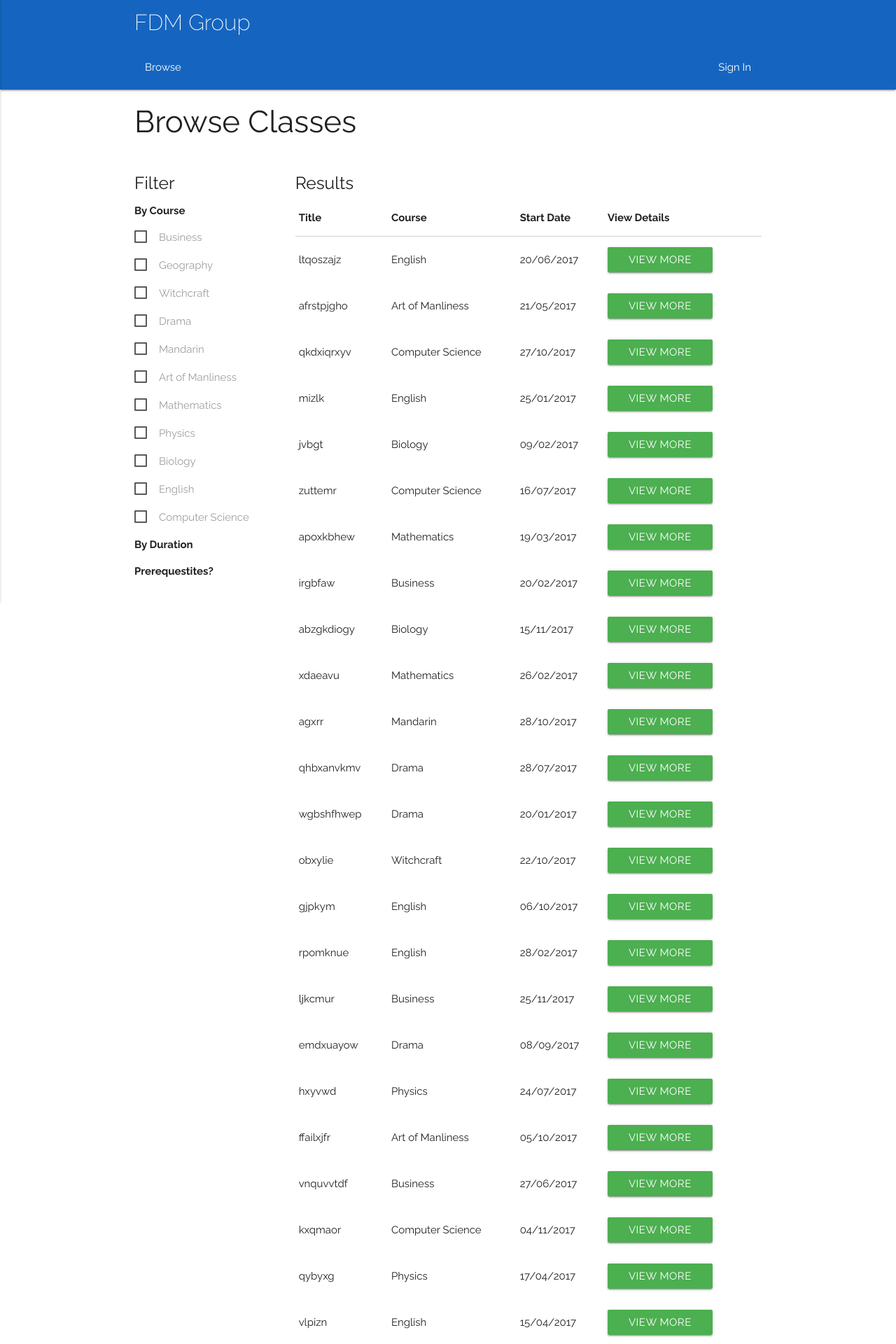
After one commit to DutchGH/ProjectNarwhal, a Flask app: page /browse/classes in a window 1280 px wide. The commit adds this page. Shown: the top 1920 px of the page at 70% size. Run offline with Flask 2, Linux system fonts and the light colour scheme; data comes from the database, SQL or seed files in the repository; both versions use the stored data as it was after the commit; some libraries are stand-ins or nearby versions.

Commit message:
added class browse view

```diff
--- a/Server/app/templates/base.html
+++ b/Server/app/templates/base.html
@@ -25,7 +25,7 @@
             <div class="nav-wrapper">
                 <a href="#" data-activates="mobile-demo" class="button-collapse">Browse</a>
                 <ul id="nav-mobile center" class="left hide-on-med-and-down">
-                    <li><a href="sass.html">Browse</a></li>
+                    <li><a href="/browse/classes">Browse</a></li>
                 </ul>
                 <ul id="nav-mobile center" class="right">
                     {% if current_user.is_authenticated and current_user.type == 'Delegate'%}
@@ -45,7 +45,7 @@
                 </ul>
                 <ul class="side-nav" id="mobile-demo">
                     <li><a href="sass.html">Category 1</a></li>
-                    <li><a href="badges.html">Category 2</a></li>
+                    <li><a href="/browse/classes">By Class</a></li>
                     <li><a href="collapsible.html">Category 3</a></li>
                     <li><a href="collapsible.html">Category 4</a></li>
                 </ul>
--- /dev/null
+++ b/Server/app/templates/browseClasses.html
@@ -0,0 +1,51 @@
+{% extends "base.html" %} {% block content %}
+    <div class="container">
+        <div class="row">
+            <div class="col s12">
+                <h3>Browse Classes</h3>
+            </div>
+        </div>
+        <div class = "row">
+            <div class = "col l3">
+                <h5>Filter</h5>
+                <p><b>By Course</b></p>
+                <form action ="#">
+                    {% for item in courseList %}
+                        <p>
+                            <input type="checkbox" id="courseid{{item[1]}}" />
+                            <label for="courseid{{item[1]}}">{{item[1]}}</label>
+                        </p>
+                        {%endfor%}
+                    </form>
+                    <p><b>By Duration</b></p>
+                    <p><b>Prerequestites?</b></p>
+                </div>
+                <div class = "col l9">
+                    <h5>Results</h5>
+
+                    <table class = "responsive-table highlight">
+                        <thead>
+                            <tr>
+                                <th>Title</th>
+                                <th>Course</th>
+                                <th>Start Date</th>
+                                <th>View Details<th>
+                            </tr>
+                        </thead>
+                        <tbody>
+                        {%for item in classList%}
+                            <tr>
+                                <td>{{item[1]}}</td>
+                                <td>{{item[4]}}</td>
+                                <td>{{item[3]}}</td>
+                                <td><a href="/browse/classes/class/{{item[0]}}"">
+                                <button type="submit" href="/browse/classes/class/{{item[0]}}" class="waves-effect waves-light btn green">View More</button></a></td>
+                            </tr>
+                        {%endfor%}
+                        </tbody>
+                    </table>
+
+                </div>
+            </div>
+        </div>
+    {% endblock %}
--- a/Server/app/templates/trainers.html
+++ b/Server/app/templates/trainers.html
@@ -21,8 +21,8 @@
                         <td>{{ item.name }}</td>
                         <td>{{ item.type }}</td>
                         <td>
-                            <a href="/trainers/{{item.userID}}">
-                                <button type="submit" href="/delegates/{{item.userID}}" class="waves-effect waves-light btn green">View More</button></a>
+                            <a href="/trainers/{{item[0]}}">
+                                <button type="submit" href="/delegates/{{item[0]}}" class="waves-effect waves-light btn green">View More</button></a>
                         </td>
                         <td>
                     </tr>
--- a/Server/app/views.py
+++ b/Server/app/views.py
@@ -65,7 +65,12 @@ def admin():
     else:
         return render_template('loggedIn.html', title='Home Page')
 
-##
+
+@app.route('/browse/classes')
+def browseClasses():
+    classList = browseItems()
+    courseList = browseCourses()
+    return render_template('browseClasses.html', title = 'Browse Clases', classList = classList, courseList = courseList)
 
 
 @app.route('/myaccount')
--- a/Server/queries.py
+++ b/Server/queries.py
@@ -454,6 +454,17 @@ def browseItems():
         browsableItems.append(entry)
     return browsableItems
 
+
+def browseCourses():
+    #Get All Courses
+    courseList = courses()
+    browseableItems = []
+    for i in courseList:
+        entry = [i.courseID, i.title, i.description]
+        browseableItems.append(entry)
+    return browseableItems
+
+
 # A function to get a the timetable for a room
 def roomTimeTable(room):
     # Get a list of classes.
```
Also changed, not shown: Server/app.db.
